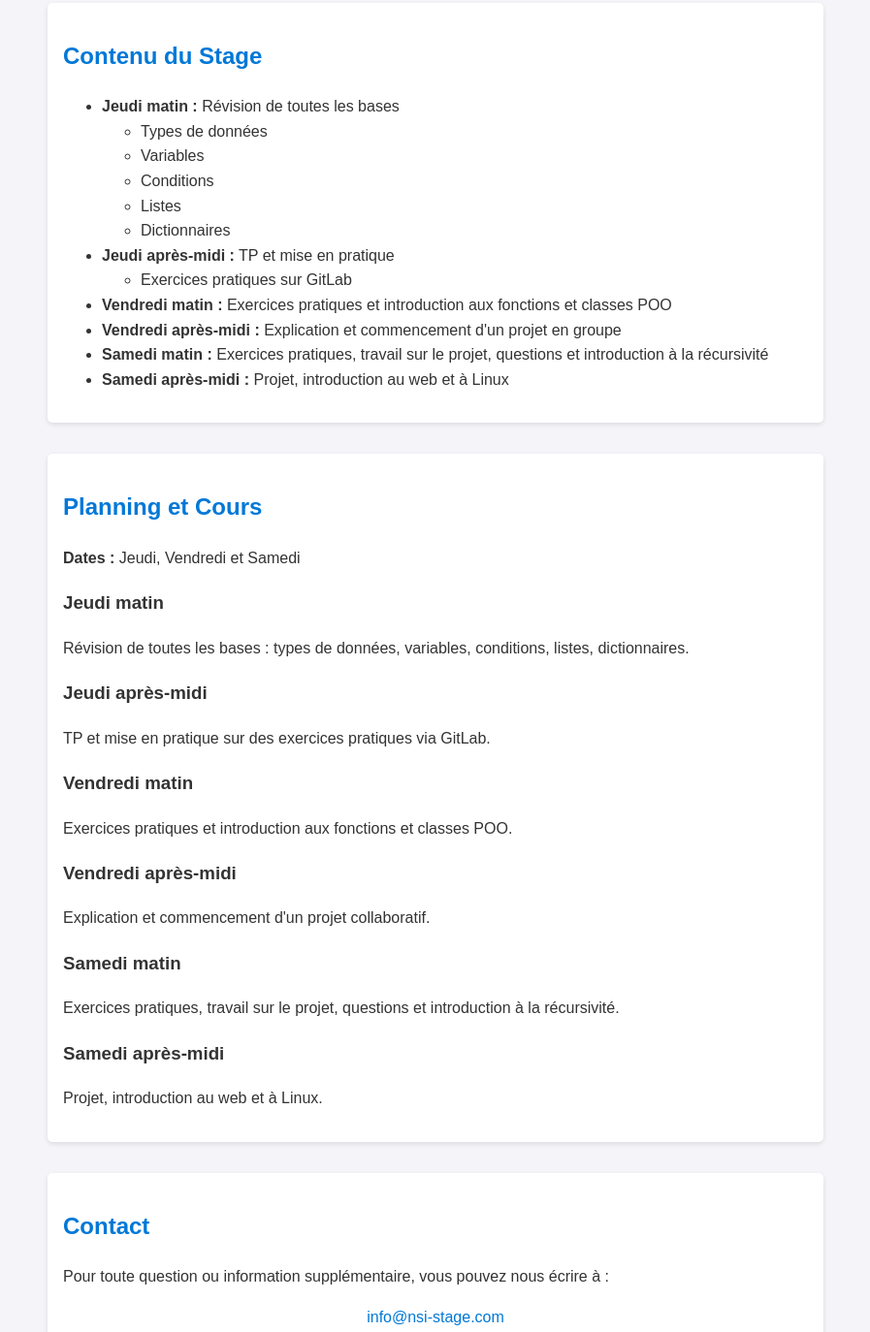
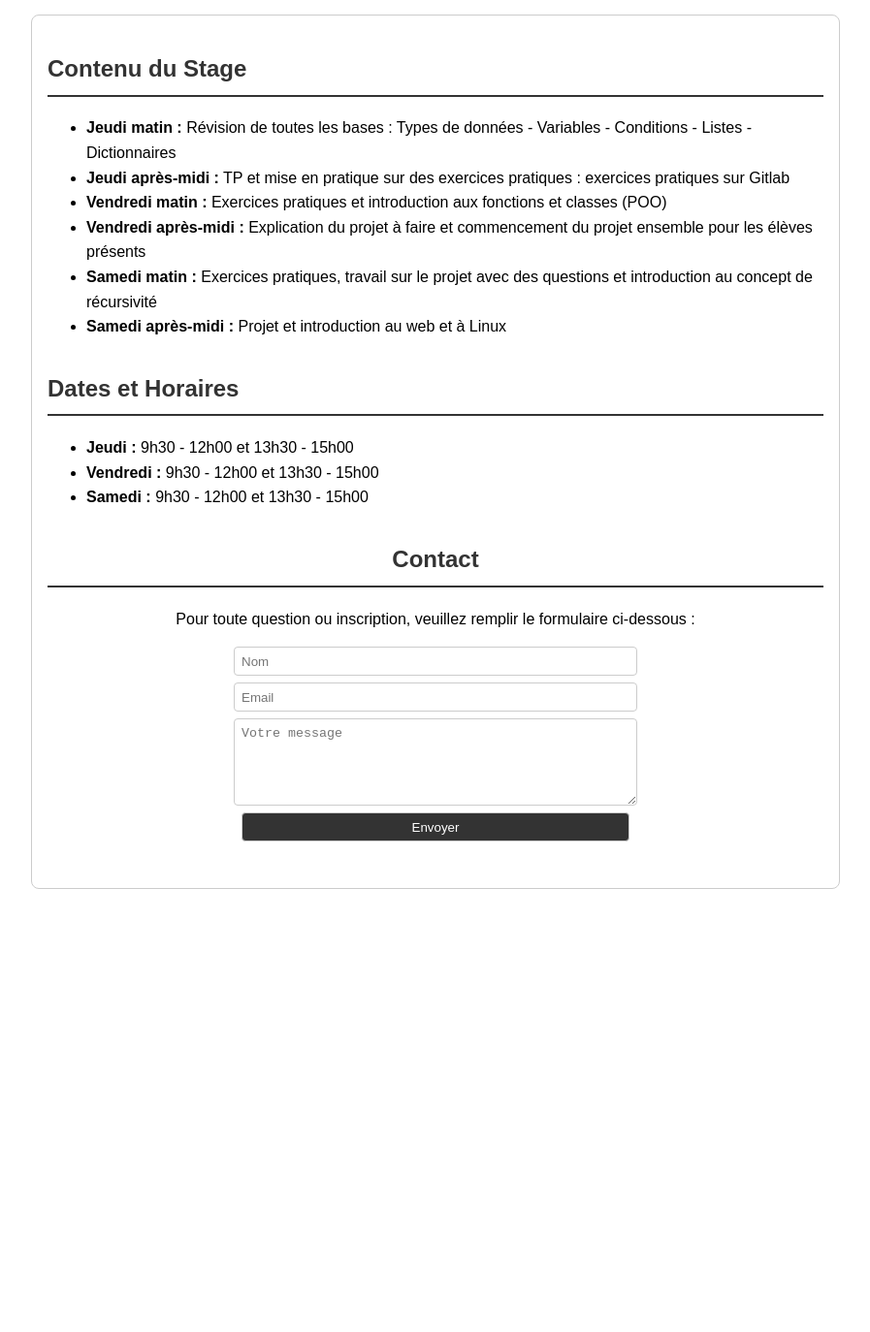
Before and after one commit to Kez0X/FI-, a website: page public/index.html in a window 1280 px wide. Shown: the part 143-1517 px from the top of the page at 97% size, without its empty margins (191-1088 px from the left). After the commit the page ends 1092 px from the top, so only its background shows below. Drawn offline with Linux system fonts and the light colour scheme.

Commit message:
feat : index

```diff
--- a/package.json
+++ b/package.json
@@ -71,6 +71,7 @@
     "mysql2": "^3.11.5",
     "named-placeholders": "^1.1.3",
     "negotiator": "^0.6.3",
+    "nodemailer": "^6.9.16",
     "object-assign": "^4.1.1",
     "object-inspect": "^1.13.3",
     "on-finished": "^2.4.1",
--- a/public/index.html
+++ b/public/index.html
@@ -3,116 +3,108 @@
 <head>
     <meta charset="UTF-8">
     <meta name="viewport" content="width=device-width, initial-scale=1.0">
-    <title>Stage NSI - 3 Jours</title>
+    <title>Stage NSI 3 Jours</title>
     <style>
         body {
             font-family: Arial, sans-serif;
+            line-height: 1.6;
             margin: 0;
             padding: 0;
-            line-height: 1.6;
-            background-color: #f4f4f9;
-            color: #333;
+            display: flex;
+            flex-direction: column;
+            align-items: center;
         }
+
         header {
-            background: #0078d7;
-            color: #fff;
-            padding: 1em 0;
+            background-color: #333;
+            color: white;
+            padding: 1em;
+            width: 100%;
             text-align: center;
         }
-        .container {
+
+        main {
             max-width: 800px;
-            margin: auto;
-            padding: 20px;
+            margin: 2em;
+            padding: 1em;
+            border: 1px solid #ccc;
+            border-radius: 8px;
         }
+
         section {
             margin-bottom: 2em;
-            padding: 1em;
-            background: #fff;
-            border-radius: 5px;
-            box-shadow: 0 2px 5px rgba(0, 0, 0, 0.1);
         }
-        section h2 {
-            color: #0078d7;
+
+        h2 {
+            color: #333;
+            border-bottom: 2px solid #333;
+            padding-bottom: 0.3em;
         }
-        footer {
-            text-align: center;
-            padding: 1em 0;
-            background: #ddd;
-            color: #555;
-        }
+
         .contact {
             text-align: center;
         }
-        .contact a {
-            color: #0078d7;
-            text-decoration: none;
+
+        .contact input, .contact textarea, .contact button {
+            display: block;
+            margin: 0.5em auto;
+            padding: 0.5em;
+            width: 90%;
+            max-width: 400px;
+            border: 1px solid #ccc;
+            border-radius: 4px;
         }
-        .contact a:hover {
-            text-decoration: underline;
+
+        .contact button {
+            background-color: #333;
+            color: white;
+            cursor: pointer;
+        }
+
+        .contact button:hover {
+            background-color: #555;
         }
     </style>
 </head>
 <body>
+
 <header>
-        <h1>Stage NSI - Programme de 3 Jours</h1>
+    <h1>Stage NSI - 3 Jours</h1>
 </header>
 
-    <div class="container">
-        <section id="contenu-stage">
+<main>
+    <section id="contenu">
         <h2>Contenu du Stage</h2>
         <ul>
-                <li><strong>Jeudi matin :</strong> Révision de toutes les bases
-                    <ul>
-                        <li>Types de données</li>
-                        <li>Variables</li>
-                        <li>Conditions</li>
-                        <li>Listes</li>
-                        <li>Dictionnaires</li>
-                    </ul>
-                </li>
-                <li><strong>Jeudi après-midi :</strong> TP et mise en pratique
-                    <ul>
-                        <li>Exercices pratiques sur GitLab</li>
-                    </ul>
-                </li>
-                <li><strong>Vendredi matin :</strong> Exercices pratiques et introduction aux fonctions et classes POO</li>
-                <li><strong>Vendredi après-midi :</strong> Explication et commencement d'un projet en groupe</li>
-                <li><strong>Samedi matin :</strong> Exercices pratiques, travail sur le projet, questions et introduction à la récursivité</li>
-                <li><strong>Samedi après-midi :</strong> Projet, introduction au web et à Linux</li>
+            <li><strong>Jeudi matin :</strong> Révision de toutes les bases : Types de données - Variables - Conditions - Listes - Dictionnaires</li>
+            <li><strong>Jeudi après-midi :</strong> TP et mise en pratique sur des exercices pratiques : exercices pratiques sur Gitlab</li>
+            <li><strong>Vendredi matin :</strong> Exercices pratiques et introduction aux fonctions et classes (POO)</li>
+            <li><strong>Vendredi après-midi :</strong> Explication du projet à faire et commencement du projet ensemble pour les élèves présents</li>
+            <li><strong>Samedi matin :</strong> Exercices pratiques, travail sur le projet avec des questions et introduction au concept de récursivité</li>
+            <li><strong>Samedi après-midi :</strong> Projet et introduction au web et à Linux</li>
         </ul>
     </section>
 
     <section id="cours">
-            <h2>Planning et Cours</h2>
-            <p><strong>Dates :</strong> Jeudi, Vendredi et Samedi</p>
-            <div>
-                <h3>Jeudi matin</h3>
-                <p>Révision de toutes les bases : types de données, variables, conditions, listes, dictionnaires.</p>
-                <h3>Jeudi après-midi</h3>
-                <p>TP et mise en pratique sur des exercices pratiques via GitLab.</p>
-                <h3>Vendredi matin</h3>
-                <p>Exercices pratiques et introduction aux fonctions et classes POO.</p>
-                <h3>Vendredi après-midi</h3>
-                <p>Explication et commencement d'un projet collaboratif.</p>
-                <h3>Samedi matin</h3>
-                <p>Exercices pratiques, travail sur le projet, questions et introduction à la récursivité.</p>
-                <h3>Samedi après-midi</h3>
-                <p>Projet, introduction au web et à Linux.</p>
-            </div>
+        <h2>Dates et Horaires</h2>
+        <ul>
+            <li><strong>Jeudi :</strong> 9h30 - 12h00 et 13h30 - 15h00</li>
+            <li><strong>Vendredi :</strong> 9h30 - 12h00 et 13h30 - 15h00</li>
+            <li><strong>Samedi :</strong> 9h30 - 12h00 et 13h30 - 15h00</li>
+        </ul>
     </section>
 
-        <section id="contact">
+    <section class="contact">
         <h2>Contact</h2>
-            <p>Pour toute question ou information supplémentaire, vous pouvez nous écrire à :</p>
-            <div class="contact">
-                <a href="mailto:info@nsi-stage.com">info@nsi-stage.com</a>
-            </div>
-            <p>Découvrez également mon portfolio ici : <a href="https://monportfolio.com" target="_blank">monportfolio.com</a></p>
+        <p>Pour toute question ou inscription, veuillez remplir le formulaire ci-dessous :</p>
+        <form>
+            <input type="text" placeholder="Nom" required>
+            <input type="email" placeholder="Email" required>
+            <textarea rows="5" placeholder="Votre message" required></textarea>
+            <button type="submit">Envoyer</button>
+        </form>
     </section>
-    </div>
+</main>
 
-    <footer>
-        <p>&copy; 2024 Stage NSI. Tous droits réservés.</p>
-    </footer>
 </body>
 </html>
```
Also changed, not shown: 1 other file. Lines whose indentation alone changed are shown as unchanged.
